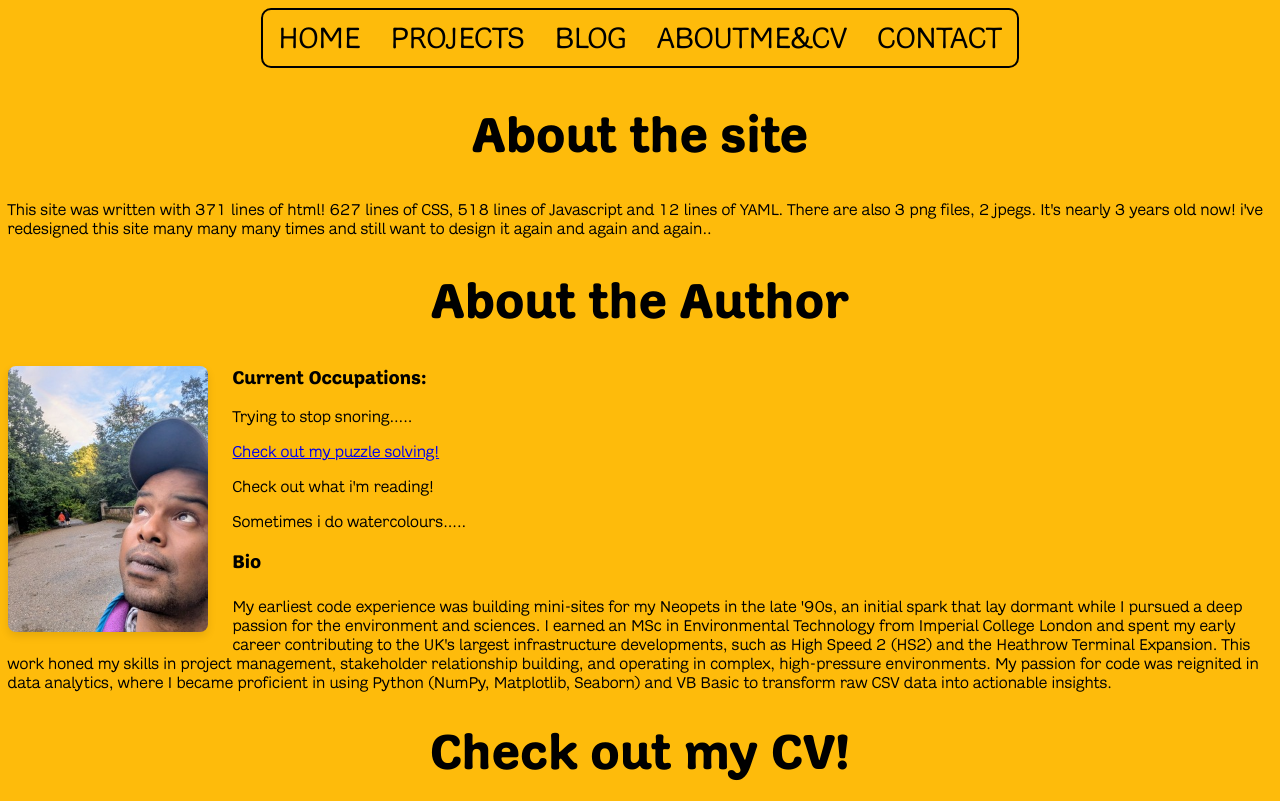
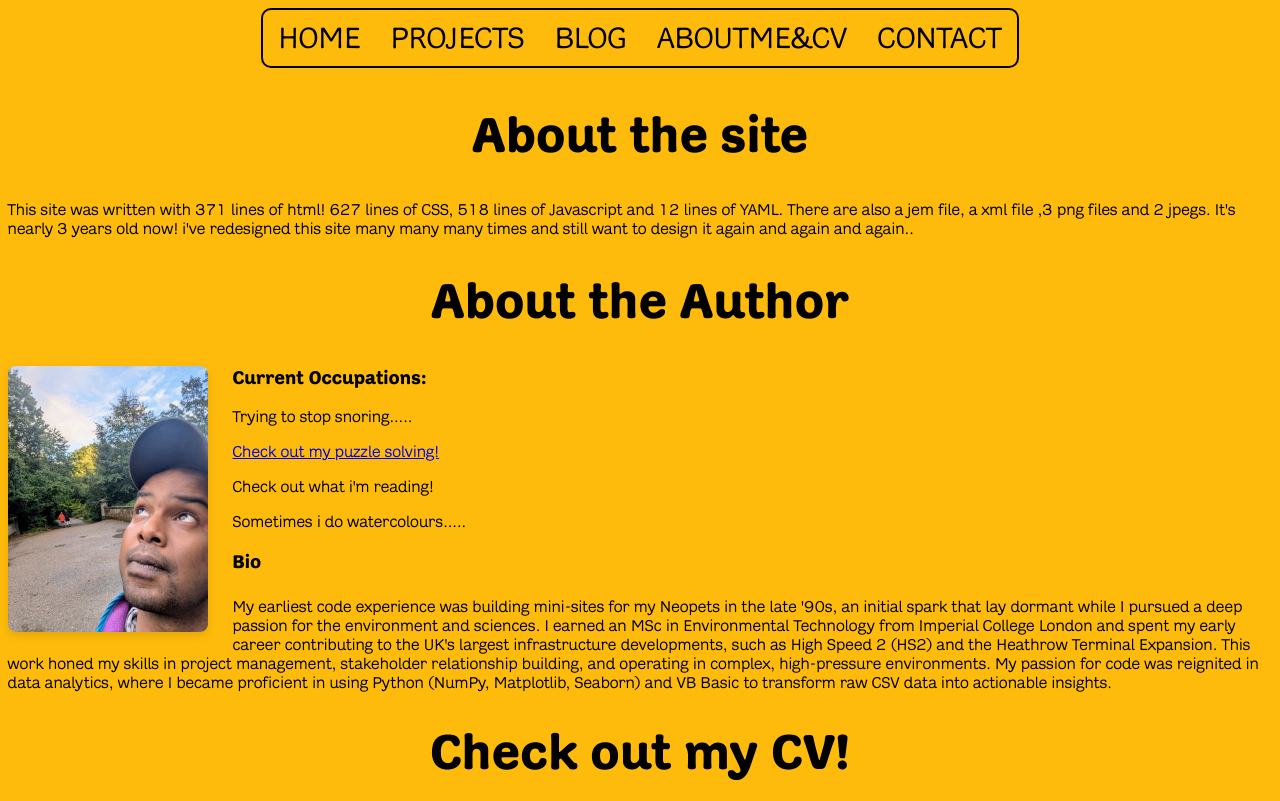
Before and after one commit to HabadOlad/habadolad.github.io, a Jekyll site: the page built from cv.html, in a window 1280 px wide. Shown: the top 801 px of the page. Built offline with Jekyll 4.4.1, drawn with Linux system fonts in a browser that asks for light colours; grey boxes are pictures that could not be loaded.

Commit message:
feat:about me typos

```diff
--- a/cv.html
+++ b/cv.html
@@ -6,7 +6,7 @@ body_class: "cv-page"
   <body class="cv-page">
     <h1>About the site</h1>
     <p>
-      This site was written with 371 lines of html! 627 lines of CSS, 518 lines of Javascript and 12 lines of YAML. There are also 3 png files, 2 jpegs. It's nearly 3 years old now! i've redesigned this site
+      This site was written with 371 lines of html! 627 lines of CSS, 518 lines of Javascript and 12 lines of YAML. There are also a jem file, a xml file ,3 png files and 2 jpegs. It's nearly 3 years old now! i've redesigned this site
       many many many times and still want to design it again and again and again..
     </p>
     <p></p>
```
